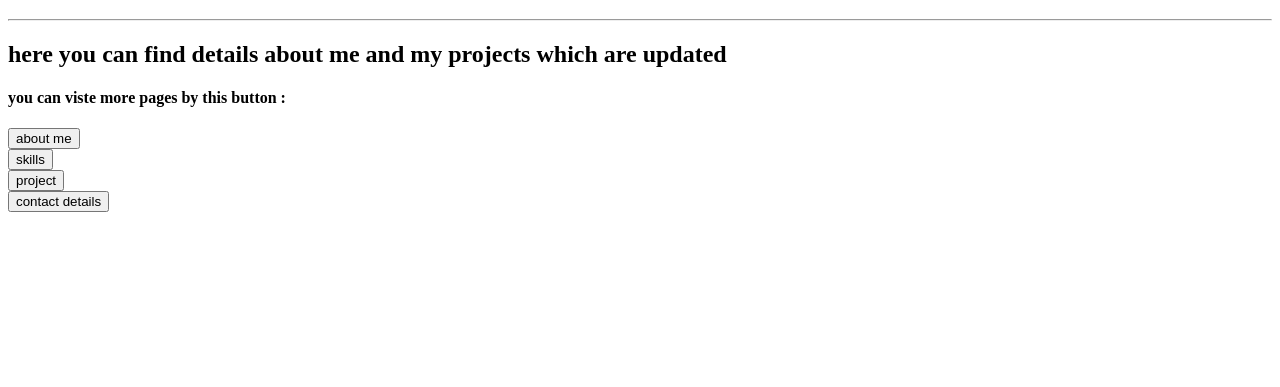
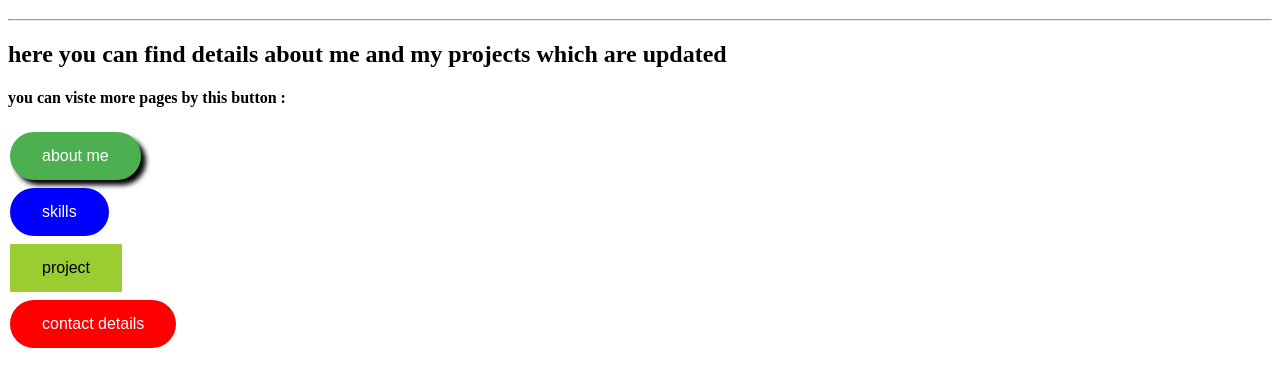
Before and after one commit to Saikiran-namballa/profile45, a plain HTML site: page index.html in a window 1280 px wide. Shown: the part 61-448 px from the top of the page. Drawn offline with Linux system fonts and the light colour scheme.

Commit message:
Update index.html

```diff
--- a/index.html
+++ b/index.html
@@ -3,6 +3,7 @@
 <head>
 
     <title>main page</title>
+    <link rel="stylesheet" href="button.css">
 </head>
 <body>
     <main>
@@ -16,20 +17,20 @@
      <h4> you can viste more pages by this button :</h4>
             <a href="about.html">
 
-                <button> about me</button>
+                <button class="about-button"> about me</button>
             </a>
             <br>
 
             <a href="skills.html">
-                <button>skills</button>
+                <button class="skills-button">skills</button>
             </a>
             <br>
             <a href="project.html">
-                <button>project</button>
+                <button class="project-button">project</button>
             </a>
             <br>
             <a href="contact.html">
-                <button>contact details</button>
+                <button class="contact-button">contact details</button>
             </a>
        </main>
 </body>
```
